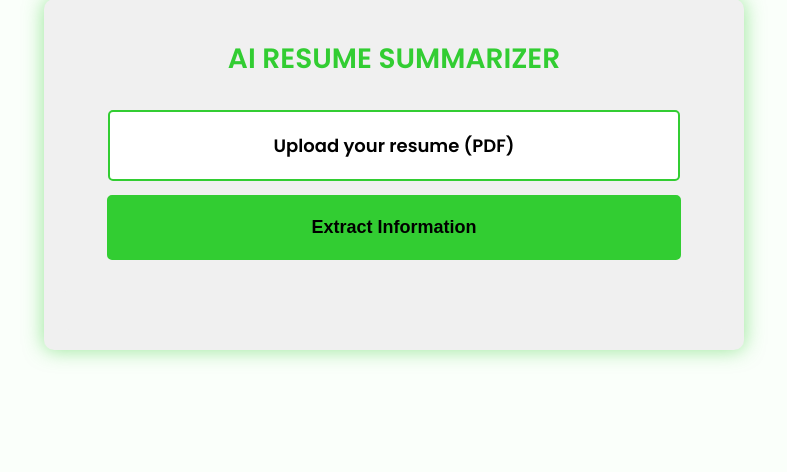
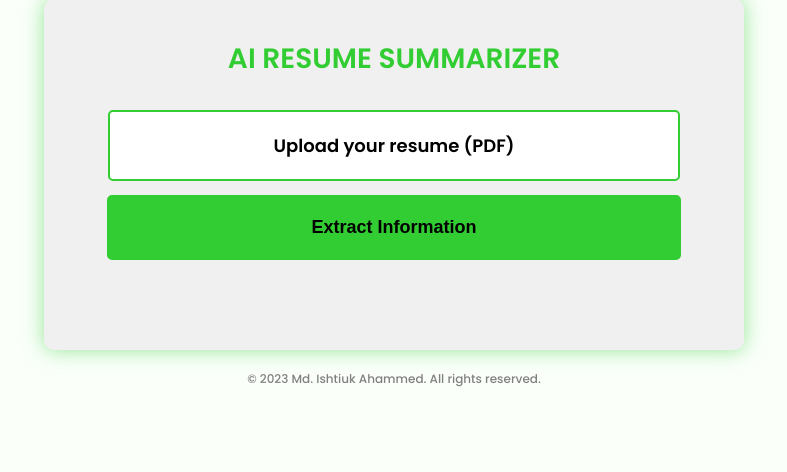
Before and after one commit to filezill/cv-summarizer-ishtiuk, a Flask app: page / in a window 1280 px wide. Shown: the part 39-511 px from the top of the page, without its empty margins (246-1033 px from the left). Run offline with Flask 3, Linux system fonts and the light colour scheme.

Commit message:
Update index.html

```diff
--- a/templates/index.html
+++ b/templates/index.html
@@ -110,6 +110,13 @@
             0% { transform: rotate(0deg); }
             100% { transform: rotate(360deg); }
         }
+
+	#copyright {
+            text-align: center;
+            margin-top: 20px;
+            font-size: 12px;
+            color: #808080;
+        }
     </style>
 </head>
     <body>
@@ -134,6 +141,11 @@
             </div>
         </div>
 
+
+	    <div id="copyright">
+        	&copy; 2023 Md. Ishtiuk Ahammed. All rights reserved.
+    	</div>
+
         <script>
             var loader = document.getElementById("loader");
             var output = document.getElementById("output");
```
